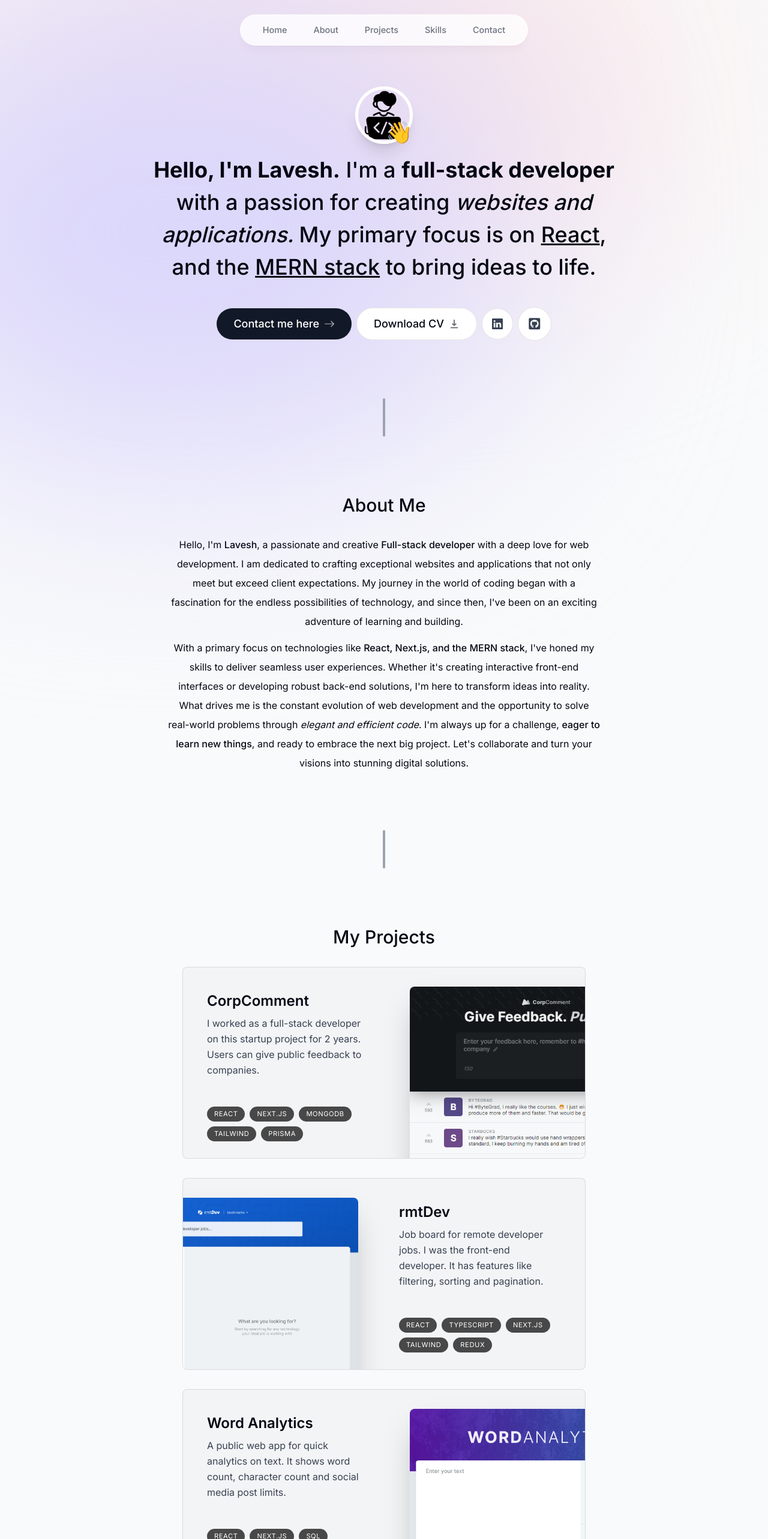
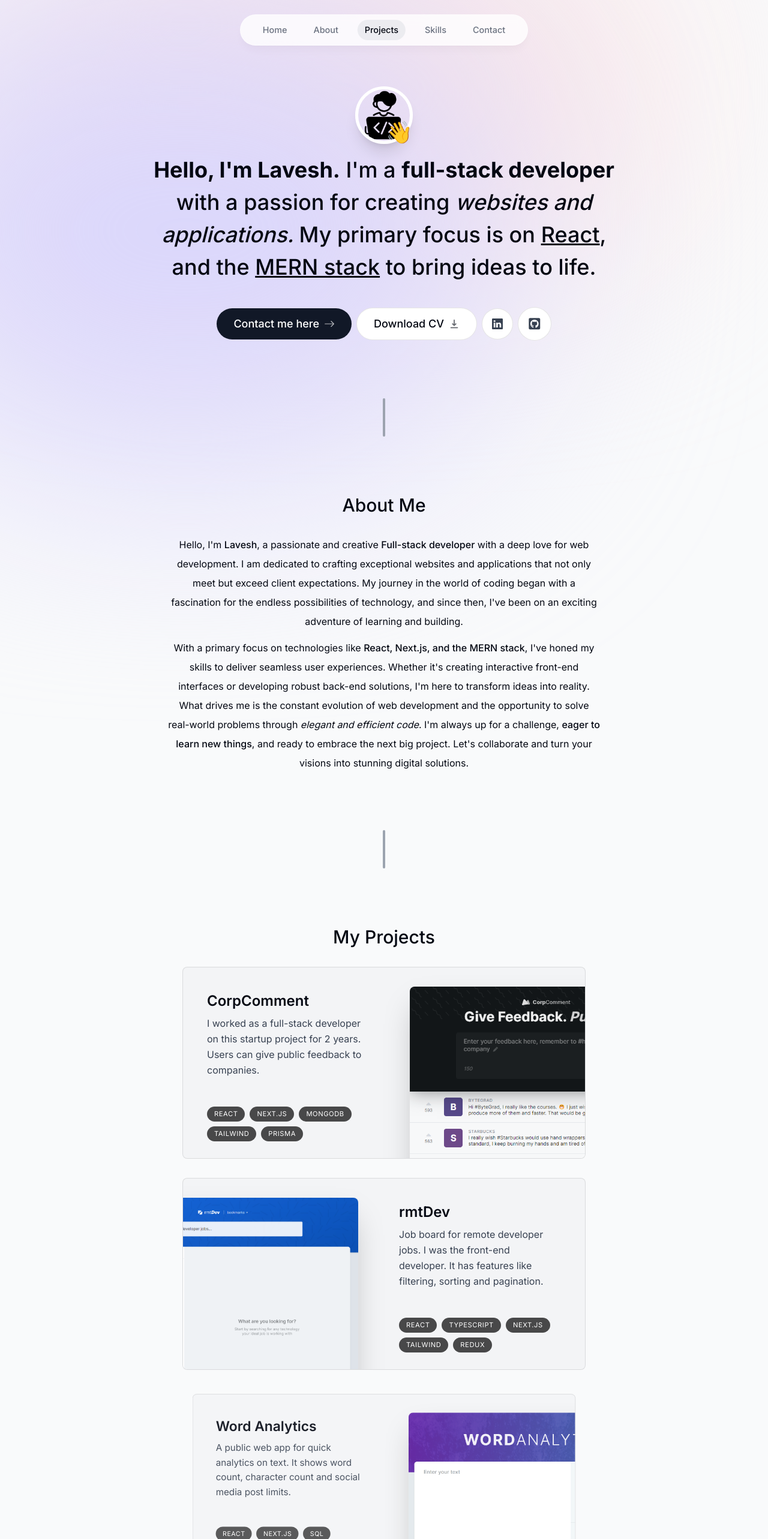
Before and after one commit to Lavesh1208/Portfolio, a Next.js app: page / in a window 1280 px wide. Shown: the top 2566 px of the page at 60% size. Built offline with nearby package versions, Linux system fonts and the light colour scheme.

Commit message:
Update in all Sections

```diff
--- a/app/layout.tsx
+++ b/app/layout.tsx
@@ -1,7 +1,8 @@
+import Header from "@/components/Header";
+import ActiveSectionContextProvider from "@/context/ActiveSection";
 import type { Metadata } from "next";
 import { Inter } from "next/font/google";
 import "./globals.css";
-import Header from "@/components/Header";
 
 const inter = Inter({ subsets: ["latin"] });
 
@@ -16,15 +17,17 @@
 	children: React.ReactNode;
 }) {
 	return (
-		<html lang="en">
+		<html lang="en" className="!scroll-smooth">
 			<body
 				className={`${inter.className} bg-gray-50 text-gray-950 relative pt-28 sm:pt-36`}
 			>
 				<div className="bg-[#fbe2e3] absolute top-[-6rem] -z-10 right-[11rem] h-[31.25rem] w-[31.25rem] rounded-full blur-[10rem] sm:w-[68.75rem]"></div>
 				<div className="bg-[#dbd7fb] absolute top-[-1rem] left-[-35rem] h-[50rem] -z-10 w-[31.25rem] rounded-full blur-[10rem] sm:w-[68.75rem] md:left-[-33rem] lg:left-[-28rem] xl:left-[-15rem] 2xl:left-[-5rem]"></div>
 
-				<Header />
-				{children}
+				<ActiveSectionContextProvider>
+					<Header />
+					{children}
+				</ActiveSectionContextProvider>
 			</body>
 		</html>
 	);
--- a/components/About.tsx
+++ b/components/About.tsx
@@ -1,11 +1,14 @@
 "use client";
-import React from "react";
+import { useSectionInView } from "@/lib/hooks";
 import { motion } from "framer-motion";
 import SectionHeading from "./SectionHeading";
 
 const About = () => {
+	const { ref } = useSectionInView("About");
+
 	return (
 		<motion.section
+			ref={ref}
 			className="max-w-[45rem] text-center leading-8 scroll-mt-28"
 			initial={{ opacity: 0, y: 100 }}
 			animate={{ opacity: 1, y: 0 }}
--- a/components/Header.tsx
+++ b/components/Header.tsx
@@ -1,15 +1,19 @@
 "use client";
 
-import React from "react";
+import React, { useState } from "react";
 import { motion } from "framer-motion";
 import { links } from "@/lib/data";
 import Link from "next/link";
+import clsx from "clsx";
+import { useActiveSectionContext } from "@/context/ActiveSection";
 
 const Header = () => {
+	const { activeSection, setActiveSection, setTimeOfLastClick } =
+		useActiveSectionContext();
 	return (
 		<header className="z-[999] relative">
 			<motion.div
-				className="fixed top-0 left-1/2 h-[4.5rem] w-1/2 rounded-none border border-white border-opacity-40 bg-white bg-opacity-80 shadow-lg shadow-black/[0.03] backdrop-blur-[0.5rem] sm:top-6 sm:h-[3.25rem] sm:w-[30rem] sm:rounded-full dark:bg-gray-950 dark:border-black/40 dark:bg-opacity-75"
+				className="fixed top-0 left-1/2 h-[4.5rem] w-1/2 rounded-none border border-white border-opacity-40 bg-white bg-opacity-80 shadow-lg shadow-black/[0.03] backdrop-blur-[0.5rem] sm:top-6 sm:h-[3.25rem] sm:w-[30rem] sm:rounded-full"
 				initial={{ y: -100, x: "-50%", opacity: 0 }}
 				animate={{ y: 0, x: "-50%", opacity: 1 }}
 			></motion.div>
@@ -24,10 +28,30 @@
 							animate={{ y: 0, opacity: 1 }}
 						>
 							<Link
-								className="flex w-full items-center justify-center px-3 py-3 hover:text-gray-950 transition"
+								className={clsx(
+									"flex w-full items-center justify-center px-3 py-3 hover:text-gray-950 transition",
+									{
+										"text-gray-950": activeSection === link.name,
+									}
+								)}
 								href={link.hash}
+								onClick={() => {
+									setActiveSection(link.name);
+									setTimeOfLastClick(Date.now());
+								}}
 							>
 								{link.name}
+								{link.name === activeSection && (
+									<motion.span
+										className="bg-gray-200/70 rounded-full absolute inset-0 -z-10"
+										layoutId="activeSection"
+										transition={{
+											type: "spring",
+											stiffness: 380,
+											damping: 30,
+										}}
+									></motion.span>
+								)}
 							</Link>
 						</motion.li>
 					))}
--- a/components/Intro.tsx
+++ b/components/Intro.tsx
@@ -7,10 +7,17 @@
 import { FaGithubSquare, FaReact } from "react-icons/fa";
 import { LuGraduationCap } from "react-icons/lu";
 import { HiDownload } from "react-icons/hi";
+import { useInView } from "react-intersection-observer";
+import { useActiveSectionContext } from "@/context/ActiveSection";
+import { useEffect } from "react";
+import { useSectionInView } from "@/lib/hooks";
 
 const Intro = () => {
+	const { ref } = useSectionInView("Home", 0.5);
+
 	return (
 		<section
+			ref={ref}
 			id="home"
 			className="mb-28 max-w-[50rem] text-center sm:mb-0 scroll-mt-[100rem]"
 		>
--- a/components/Projects.tsx
+++ b/components/Projects.tsx
@@ -1,13 +1,16 @@
 "use client";
 
+import { projectsData } from "@/lib/data";
+import { useSectionInView } from "@/lib/hooks";
 import React from "react";
+import Project from "./Project";
 import SectionHeading from "./SectionHeading";
-import { projectsData } from "@/lib/data";
-import Project from "./Project";
 
 const Projects = () => {
+	const { ref } = useSectionInView("Projects");
+
 	return (
-		<section id="projects" className="scroll-mt-28 mb-28">
+		<section ref={ref} id="projects" className="scroll-mt-28">
 			<SectionHeading>My projects</SectionHeading>
 			<div>
 				{projectsData.map((project, index) => (
--- /dev/null
+++ b/context/ActiveSection.tsx
@@ -0,0 +1,50 @@
+"use client";
+
+import type { SectionName } from "@/lib/types";
+import React, { useState, createContext, useContext } from "react";
+
+type ActiveSectionContextProviderProps = {
+	children: React.ReactNode;
+};
+
+type ActiveSectionContextType = {
+	activeSection: SectionName;
+	setActiveSection: React.Dispatch<React.SetStateAction<SectionName>>;
+	timeOfLastClick: number;
+	setTimeOfLastClick: React.Dispatch<React.SetStateAction<number>>;
+};
+
+export const ActiveSectionContext =
+	createContext<ActiveSectionContextType | null>(null);
+
+export default function ActiveSectionContextProvider({
+	children,
+}: ActiveSectionContextProviderProps) {
+	const [activeSection, setActiveSection] = useState<SectionName>("Home");
+	const [timeOfLastClick, setTimeOfLastClick] = useState(0);
+
+	return (
+		<ActiveSectionContext.Provider
+			value={{
+				activeSection,
+				setActiveSection,
+				timeOfLastClick,
+				setTimeOfLastClick,
+			}}
+		>
+			{children}
+		</ActiveSectionContext.Provider>
+	);
+}
+
+export function useActiveSectionContext() {
+	const context = useContext(ActiveSectionContext);
+
+	if (context === null) {
+		throw new Error(
+			"useActiveSectionContext must be used within an ActiveSectionContextProvider"
+		);
+	}
+
+	return context;
+}
--- /dev/null
+++ b/lib/hooks.ts
@@ -0,0 +1,21 @@
+import { useActiveSectionContext } from "@/context/ActiveSection";
+import { useEffect } from "react";
+import { useInView } from "react-intersection-observer";
+import type { SectionName } from "./types";
+
+export function useSectionInView(sectionName: SectionName, threshold = 0.75) {
+	const { ref, inView } = useInView({
+		threshold,
+	});
+	const { setActiveSection, timeOfLastClick } = useActiveSectionContext();
+
+	useEffect(() => {
+		if (inView && Date.now() - timeOfLastClick > 1000) {
+			setActiveSection(sectionName);
+		}
+	}, [inView, setActiveSection, timeOfLastClick, sectionName]);
+
+	return {
+		ref,
+	};
+}
--- /dev/null
+++ b/lib/types.ts
@@ -0,0 +1,3 @@
+import { links } from "./data";
+
+export type SectionName = (typeof links)[number]["name"];
--- a/package.json
+++ b/package.json
@@ -9,11 +9,13 @@
     "lint": "next lint"
   },
   "dependencies": {
+    "clsx": "^2.0.0",
     "framer-motion": "^10.16.4",
     "next": "14.0.0",
     "react": "^18",
     "react-dom": "^18",
-    "react-icons": "^4.11.0"
+    "react-icons": "^4.11.0",
+    "react-intersection-observer": "^9.5.2"
   },
   "devDependencies": {
     "@types/node": "^20",
```
Also changed, not shown: 1 other file (tests, documents, lock files or other folders).
